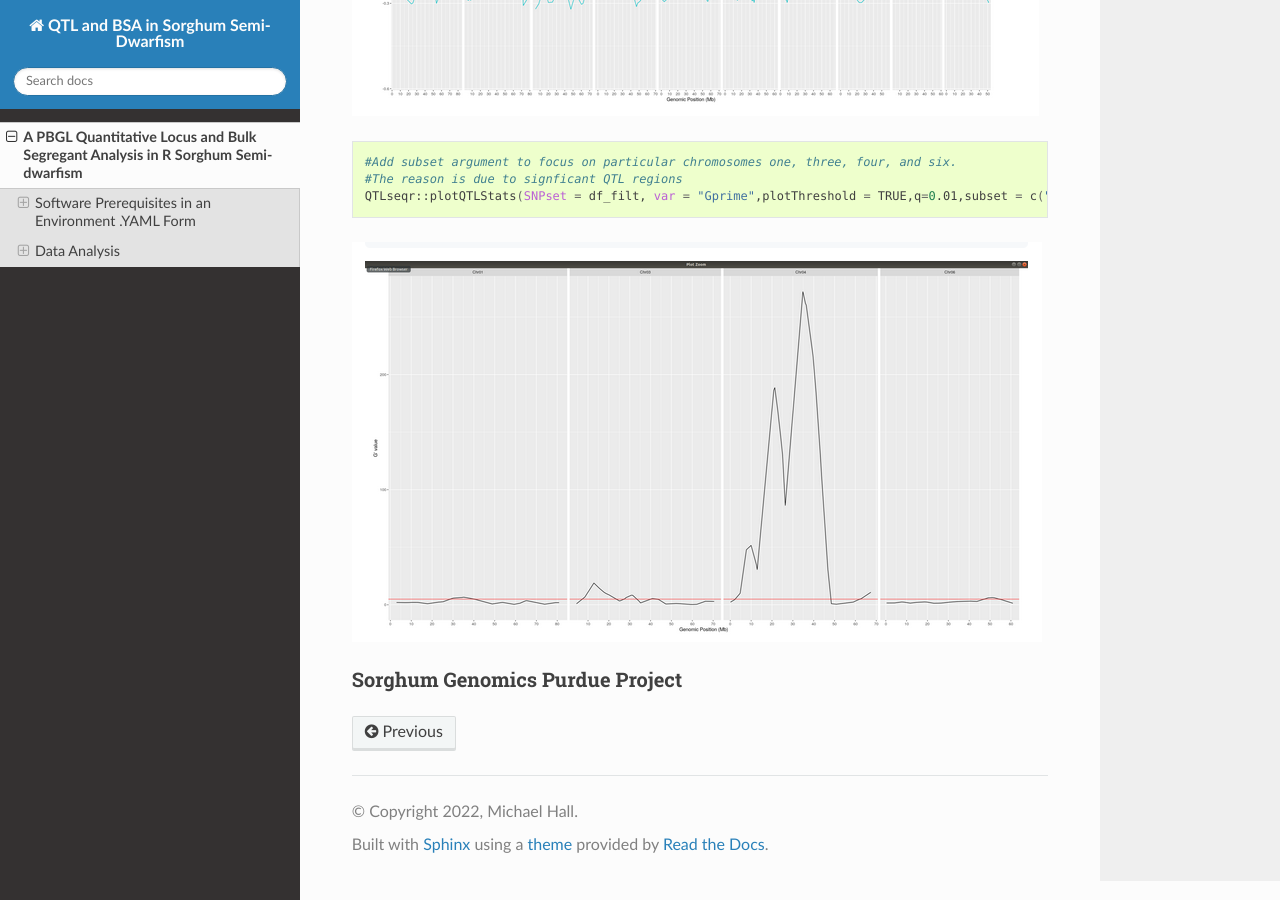
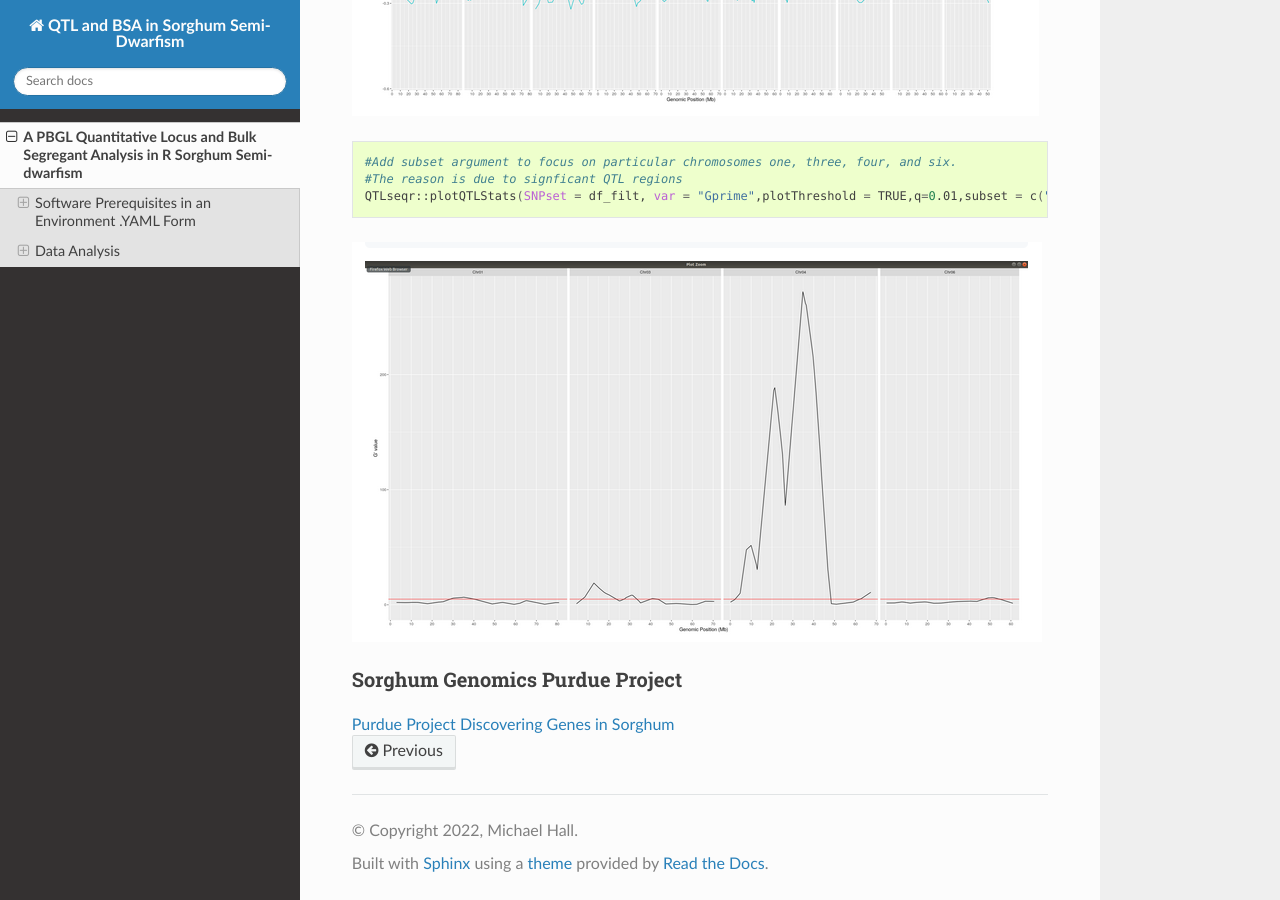
Before and after one commit to PBGLMichaelHall/QTL_BSA_Sorghum, a Sphinx documentation site: the page built from docs/source/QTLSorghum.rst, in a window 1280 px wide and 900 px high, scrolled down 7721 px. Built offline with Sphinx 7.4.7 and the Read the Docs theme 2.0.0, drawn with Linux system fonts in a browser that asks for light colours.

Commit message:
Update QTLSorghum.rst

```diff
--- a/docs/source/QTLSorghum.rst
+++ b/docs/source/QTLSorghum.rst
@@ -268,4 +268,4 @@ Sorghum Genomics Purdue Project
 
 .. raw:: html
 
-   <A HREF="https://htmlpreview.github.io/?https://github.com/PBGLMichaelHall/QTL_BSA_Sorghum/blob/main/Functional%20Gene%20Discovery%20Platform%20for%20Sorghum%20Genomics.html"</A>
+   <A HREF="https://htmlpreview.github.io/?https://github.com/PBGLMichaelHall/QTL_BSA_Sorghum/blob/main/Functional%20Gene%20Discovery%20Platform%20for%20Sorghum%20Genomics.html">Purdue Project Discovering Genes in Sorghum</A>
```
